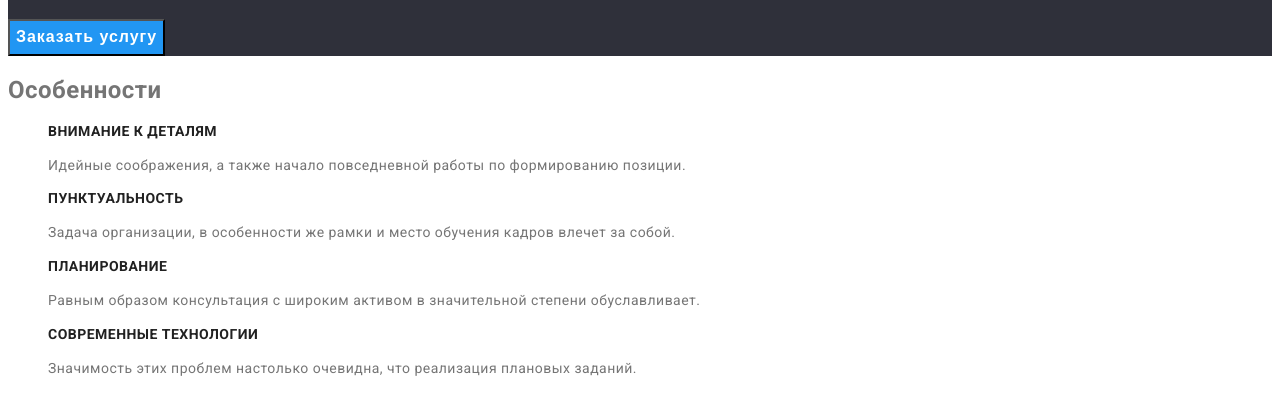
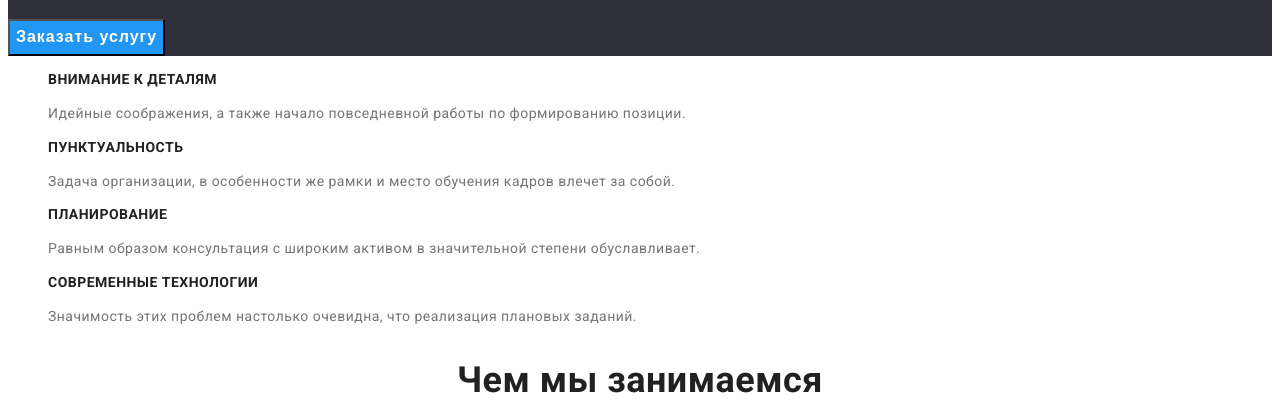
Before and after one commit to maiza88/goit-markup-hw-02, a plain HTML site: page index.html in a window 1280 px wide. Shown: the part 344-751 px from the top of the page. Drawn offline with Linux system fonts and the light colour scheme.

Commit message:
Add changes to index.html and styles.css

```diff
--- a/css/styles.css
+++ b/css/styles.css
@@ -100,6 +100,7 @@ a {
   font-size: 16px;
   line-height: 1.9;
   letter-spacing: 0.06em;
+  cursor: pointer;
 }
 
 .button:hover,
--- a/index.html
+++ b/index.html
@@ -50,7 +50,7 @@
 
       <!-- Feature -->
       <section>
-        <h2>Особенности</h2>
+        <h2 hidden>Особенности</h2>
         <ul class="feature-list list">
           <li>
             <h3 class="title">Внимание к деталям</h3>
```
